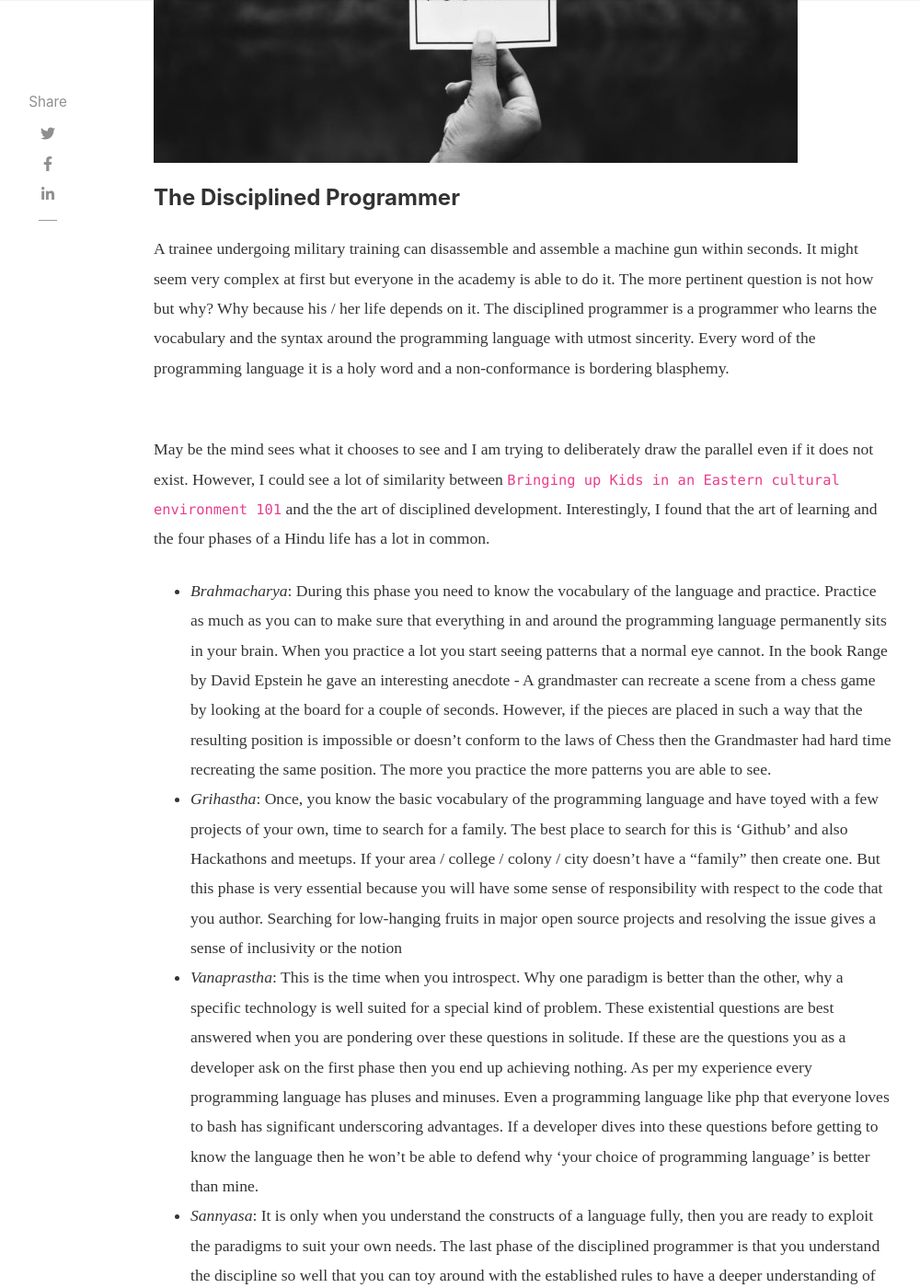
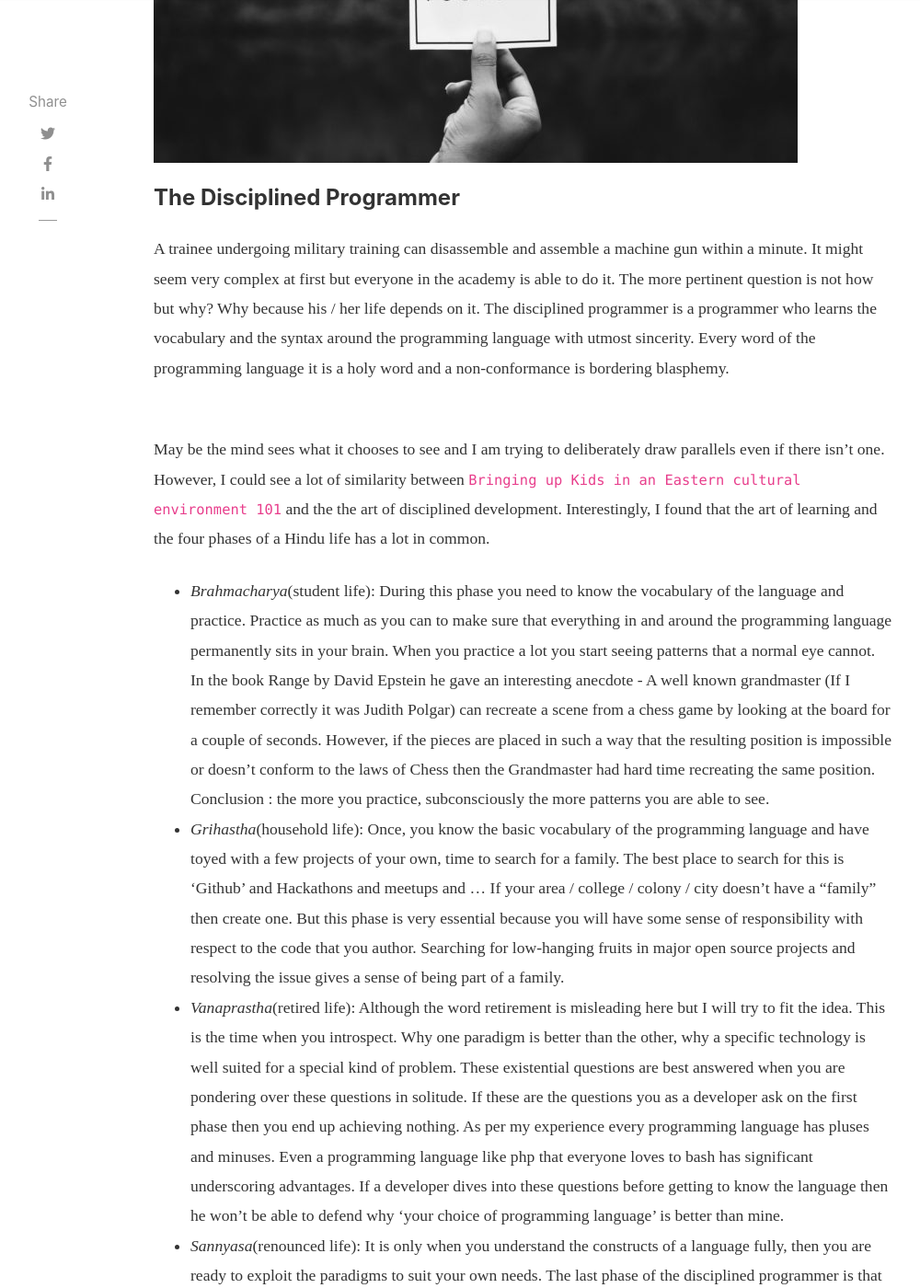
Before and after one commit to durwasa-chakraborty/durwasa-chakraborty.github.io, a Jekyll site: the page built from _posts/2019-06-04-disciplined-paradigms.md, in a window 1280 px wide and 1400 px high, scrolled down 641 px. Shown: the whole window at 92% size, without its empty margins (118-1118 px from the left). Built offline with Jekyll 4.4.1, drawn with Linux system fonts in a browser that asks for light colours; nearby versions of some CDN libraries; comment, search, counter and statistics services are not loaded; some of the changed text lies outside the part shown.

Commit message:
str : a discplined programmer

```diff
--- a/_posts/2019-06-04-disciplined-paradigms.md
+++ b/_posts/2019-06-04-disciplined-paradigms.md
@@ -7,31 +7,32 @@ image: assets/images/13.jpeg
 ---
   <h4>The Disciplined Programmer</h4>
 
-  A trainee undergoing military training can disassemble and assemble a machine gun within seconds. It might seem very complex at first
+  A trainee undergoing military training can disassemble and assemble a machine gun within a minute. It might seem very complex at first
   but everyone in the academy is able to do it. The more pertinent question is not how but why? Why because his / her life depends on it.
   The disciplined programmer is a programmer who learns the vocabulary and the syntax around the programming language with utmost sincerity.
   Every word of the programming language it is a holy word and a non-conformance is bordering  blasphemy.
 
- <br>May be the mind sees what it chooses to see and I am trying to deliberately draw the parallel even if it does not exist. However,
+ <br>May be the mind sees what it chooses to see and I am trying to deliberately draw parallels even if there isn't one. However,
    I could see a lot of similarity between `Bringing up Kids in an Eastern cultural environment 101` and the the art of disciplined development.
   Interestingly, I found that the art of learning and the four phases of a Hindu life has a lot in common. <br>
 
-  - _Brahmacharya_: During this phase you need to know the vocabulary of the language and practice. Practice as much as you can to make sure that
+  - _Brahmacharya_(student life): During this phase you need to know the vocabulary of the language and practice. Practice as much as you can to make sure that
   everything in and around the programming language permanently sits in your brain. When you practice a lot you start seeing patterns
-  that a normal eye cannot. In the book Range by David Epstein he gave an interesting anecdote - A grandmaster can recreate a scene from a
+  that a normal eye cannot. In the book Range by David Epstein he gave an interesting anecdote - A well known grandmaster (If I remember correctly it was Judith Polgar) can recreate a scene from a
   chess game by looking at the board for a couple of seconds. However, if the pieces are placed in such a way that the resulting position
-  is impossible or doesn't conform to the laws of Chess then the Grandmaster had hard time recreating the same position. The more
-  you practice the more patterns you are able to see.
-  - _Grihastha_: Once, you know the basic vocabulary of the programming language and have toyed with a few projects of your own, time to search
-  for a family. The best place to search for this is 'Github' and also Hackathons and meetups. If your area / college / colony / city doesn't
+  is impossible or doesn't conform to the laws of Chess then the Grandmaster had hard time recreating the same position. Conclusion : the more
+  you practice, subconsciously the more patterns you are able to see.
+  - _Grihastha_(household life): Once, you know the basic vocabulary of the programming language and have toyed with a few projects of your own, time to search
+  for a family. The best place to search for this is 'Github' and Hackathons and meetups and ... If your area / college / colony / city doesn't
   have a "family" then create one. But this phase is very essential because you will have some sense of responsibility with respect to the code
-  that you author. Searching for low-hanging fruits in major open source projects and resolving the issue gives a sense of inclusivity or the notion
-  - _Vanaprastha_: This is the time when you introspect. Why one paradigm is better than the other, why a specific technology is well suited
+  that you author. Searching for low-hanging fruits in major open source projects and resolving the issue gives a sense of being part of a family.
+  - _Vanaprastha_(retired life):  Although the word retirement is misleading here but I will
+   try to fit the idea. This is the time when you introspect. Why one paradigm is better than the other, why a specific technology is well suited
   for a special kind of problem. These existential questions are best answered when you are pondering over these questions in solitude. If
   these are the questions you as a developer ask on the first phase then you end up achieving nothing. As per my experience every programming
   language has pluses and minuses. Even a programming language like php that everyone loves to bash has significant underscoring advantages. If a developer
   dives into these questions before getting to know the language then he won't be able to defend why 'your choice of programming language' is better than mine.
-  - _Sannyasa_: It is only when you understand the constructs of a language fully, then you are ready to exploit the paradigms to suit your own needs.
+  - _Sannyasa_(renounced life): It is only when you understand the constructs of a language fully, then you are ready to exploit the paradigms to suit your own needs.
                   The last phase of the disciplined programmer is that you understand the discipline so well that you can toy around with the established
                   rules to have a deeper understanding of the elements and you can enlighten, so to speak, other people following the same discipline. <br>
 
```
